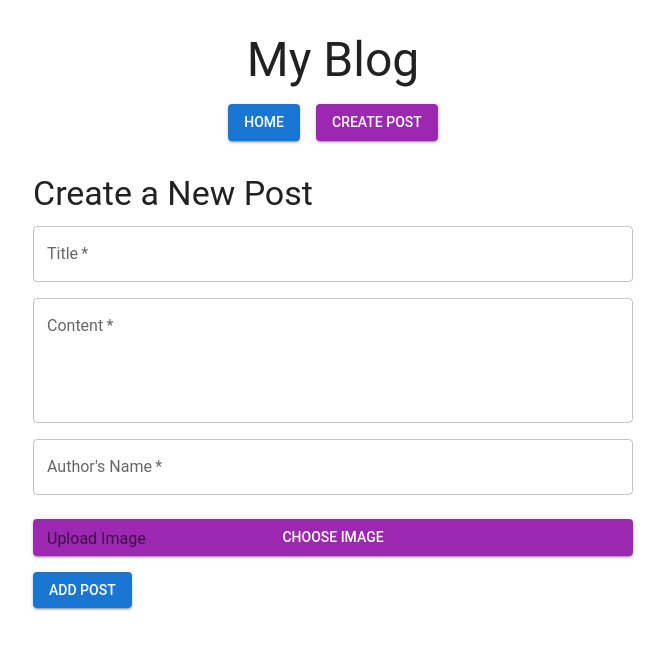
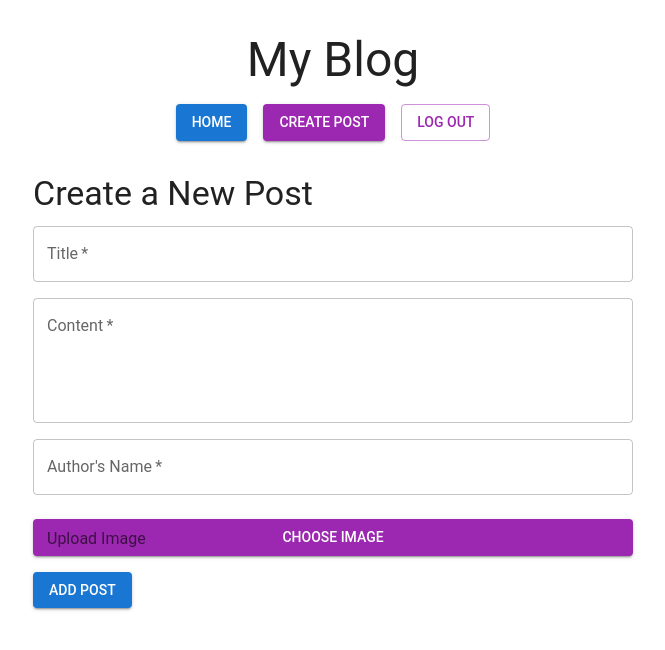
Before and after one commit to amer519/react-firebase-blog, a React (Create React App) app in the folder blog-app/: page /create in a window 1280 px wide. Shown: the top 650 px of the page, without its empty margins (307-972 px from the left). Built offline with nearby package versions, Linux system fonts and the light colour scheme; no server answers; sample sign-in values are in the browser's storage.

Commit message:
logout implemented

```diff
--- a/blog-app/src/App.js
+++ b/blog-app/src/App.js
@@ -4,6 +4,7 @@ import { BrowserRouter as Router, Routes, Route, Link, Navigate } from 'react-ro
 import BlogList from './components/BlogList';
 import BlogForm from './components/BlogForm';
 import Login from './components/Login';
+import Logout from './components/Logout'; // Import the Logout component
 import ProtectedRoute from './components/ProtectedRoute'; // Ensure this component exists
 import { Container, Typography, Button, Box } from '@mui/material';
 import { useAuth } from './contexts/AuthContext'; // Ensure AuthContext is set up
@@ -55,7 +56,7 @@ const App = () => {
               </Button>
 
               {/* Logout Button */}
-
+              <Logout />
             </>
           ) : (
             /* Login Button - Visible Only to Unauthenticated Users */
@@ -83,9 +84,9 @@ const App = () => {
           <Route
             path="/create"
             element={
-
+              <ProtectedRoute>
                 <BlogForm />
-
+              </ProtectedRoute>
             }
           />
 
--- /dev/null
+++ b/blog-app/src/components/Logout.js
@@ -0,0 +1,33 @@
+// src/components/Logout.js
+import React from 'react';
+import { signOut } from 'firebase/auth';
+import { auth } from '../firebase';
+import { Button } from '@mui/material';
+import { useNavigate } from 'react-router-dom';
+
+const Logout = () => {
+  const navigate = useNavigate();
+
+  const handleLogout = async () => {
+    try {
+      await signOut(auth);
+      navigate('/login'); // Redirect to login page after logout
+    } catch (err) {
+      console.error('Logout Error:', err);
+      // Optionally, set an error state to display a message to the user
+    }
+  };
+
+  return (
+    <Button
+      variant="outlined"
+      color="secondary"
+      onClick={handleLogout}
+      aria-label="Logout"
+    >
+      Log Out
+    </Button>
+  );
+};
+
+export default Logout;
--- a/blog-app/src/components/ProtectedRoute.js
+++ b/blog-app/src/components/ProtectedRoute.js
@@ -1,14 +1,15 @@
 // src/components/ProtectedRoute.js
 import React from 'react';
-import { Navigate } from 'react-router-dom';
+import { Navigate, useLocation } from 'react-router-dom';
 import { useAuth } from '../contexts/AuthContext';
 
 const ProtectedRoute = ({ children }) => {
   const { currentUser } = useAuth();
+  const location = useLocation();
 
   if (!currentUser) {
     // Redirect unauthenticated users to the login page
-    return <Navigate to="/login" replace />;
+    return <Navigate to="/login" state={{ from: location }} replace />;
   }
 
   return children;
```
